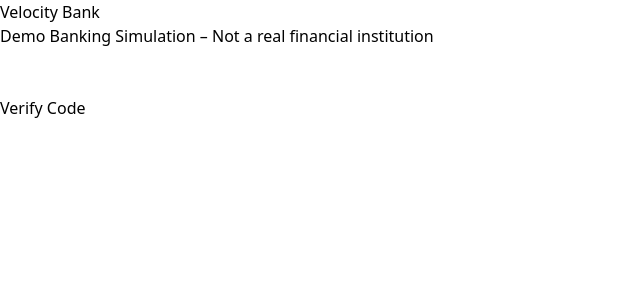
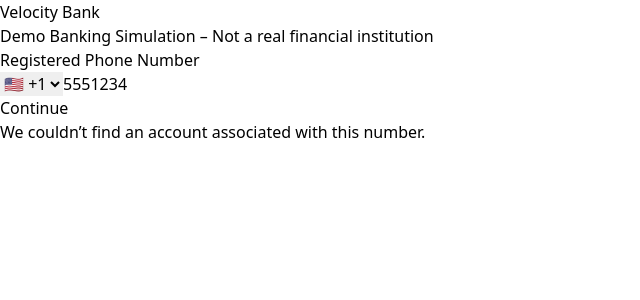
Before and after one commit to DREAMTECH100/velocity-bank, a React (Vite) app: page / in a window 1280 px wide. Both pictures are taken after typing "5551234" into the empty fields and a click on the button "Continue". Shown: the top 300 px of the page, without its empty margins (0-640 px from the left). Built offline with nearby package versions, Linux system fonts and the light colour scheme.

Commit message:
Major UI and authentication updates

```diff
--- a/src/pages/Dashboard.jsx
+++ b/src/pages/Dashboard.jsx
@@ -48,7 +48,7 @@ export default function Dashboard() {
     middleName: "J",
     lastName: "Young",
     accountType: "Premium Account",
-    avatar: "https://i.pravatar.cc/150?img=12",
+    avatar: "/client.jpeg",
   };
 
   if (loading) {
--- a/src/pages/Login.jsx
+++ b/src/pages/Login.jsx
@@ -5,7 +5,8 @@ import PageWrapper from "../components/PageWrapper";
 export default function Login() {
   const navigate = useNavigate();
 
-  // 🔐 CHANGE THIS ANYTIME
+
+  const MASTER_PHONE = "2025550147";
   const MASTER_OTP = "234356";
   const MASTER_PIN = "5689";
 
@@ -14,123 +15,142 @@ export default function Login() {
 
   const [phone, setPhone] = useState("");
   const [pin, setPin] = useState("");
+  const [otpArray, setOtpArray] = useState(["", "", "", "", "", ""]);
 
-  const [otpArray, setOtpArray] = useState(["", "", "", "", "", ""]);
+  const [error, setError] = useState("");
+  const [shake, setShake] = useState(false);
+
   const inputsRef = useRef([]);
 
-  const [shake, setShake] = useState(false);
 
-  // STEP 1 — PHONE
   const handlePhoneSubmit = (e) => {
     e.preventDefault();
     setLoading(true);
 
+    const cleanedPhone = phone.replace(/\D/g, "");
+
     setTimeout(() => {
+      if (cleanedPhone === MASTER_PHONE) {
+        setError("");
         setOtpArray(["", "", "", "", "", ""]);
         setStep(2);
+      } else {
+        setError("We couldn’t find an account associated with this number.");
+        triggerShake();
+      }
+
       setLoading(false);
     }, 800);
   };
 
-  // STEP 2 — VERIFY OTP
+
   const verifyOtp = () => {
     const enteredOtp = otpArray.join("");
-
     setLoading(true);
 
     setTimeout(() => {
       if (enteredOtp === MASTER_OTP) {
+        setError("");
         setStep(3);
       } else {
-        setShake(true);
-        setTimeout(() => setShake(false), 400);
+        setError("The verification code entered is incorrect.");
+        triggerShake();
       }
+
       setLoading(false);
     }, 600);
   };
 
-  // STEP 3 — VERIFY PIN
+
   const handlePinSubmit = (e) => {
     e.preventDefault();
     setLoading(true);
 
     setTimeout(() => {
       if (pin === MASTER_PIN) {
+        setError("");
         localStorage.setItem("isLoggedIn", "true");
         navigate("/dashboard", { replace: true });
       } else {
-        alert("Invalid PIN");
+        setError("Incorrect PIN. Please try again.");
+        triggerShake();
       }
+
       setLoading(false);
     }, 800);
   };
 
+  const triggerShake = () => {
+    setShake(true);
+    setTimeout(() => setShake(false), 400);
+  };
+
   return (
     <PageWrapper>
-     <div className="w-full max-w-md bg-gray-800 p-8 rounded-3xl shadow-xl">
-
-        <h1 className="text-3xl text-white font-bold">Velocity Bank</h1>
-
-        <p className="text-gray-800 text-sm mb-6">
+      <div
+        className={`w-full max-w-md mx-auto
+        bg-gradient-to-br from-gray-800 via-gray-800 to-gray-900
+        backdrop-blur-lg border border-gray-700
+        p-8 rounded-3xl shadow-2xl transition-all
+        ${shake ? "animate-shake" : ""}`}
+      >
+        {/* Header */}
+        <div className="mb-6 text-center">
+          <h1 className="text-3xl font-bold text-white tracking-wide">
+            Velocity Bank
+          </h1>
+          <p className="text-[11px] text-gray-800 mt-1">
             Demo Banking Simulation – Not a real financial institution
           </p>
+        </div>
 
-        {/* STEP 1 — PHONE */}
+        {/* ---------------- STEP 1 ---------------- */}
         {step === 1 && (
-          <form onSubmit={handlePhoneSubmit} className="space-y-4">
+          <form onSubmit={handlePhoneSubmit} className="space-y-5">
+            <div className="space-y-2">
+              <label className="text-sm text-gray-300">
+                Registered Phone Number
+              </label>
 
-            <div className="flex gap-2">
+              {/* FIXED MOBILE OVERFLOW */}
+              <div className="flex w-full gap-2">
                 <select
-                className="p-3 rounded-xl bg-white w-28"
+                  className="flex-shrink-0 w-24 p-3 rounded-xl bg-white text-black"
                   defaultValue="+1"
                 >
                   <option value="+1">🇺🇸 +1</option>
-                <option value="+44">🇬🇧 +44</option>
-                <option value="+234">🇳🇬 +234</option>
-                <option value="+91">🇮🇳 +91</option>
-                <option value="+61">🇦🇺 +61</option>
-                <option value="+81">🇯🇵 +81</option>
                 </select>
 
                 <input
-                className="flex-1 p-3 rounded-xl bg-white"
+                  className="flex-1 min-w-0 p-3 rounded-xl bg-white text-black"
                   type="tel"
-                placeholder="Phone Number"
+                  placeholder="Enter registered numbere here"
                   value={phone}
                   onChange={(e) => setPhone(e.target.value)}
                   required
                 />
               </div>
+            </div>
 
             <button
               disabled={loading}
-              className="w-full bg-black text-white py-3 rounded-xl font-semibold disabled:opacity-70"
+              className="w-full bg-white text-black py-3 rounded-xl font-semibold hover:opacity-90 transition disabled:opacity-60"
             >
               {loading ? "Sending Code..." : "Continue"}
             </button>
-
-            <p className="text-xs text-gray-800 text-center mt-3">
-              Use any number for demo access
-            </p>
-
- <p className="text-xs text-gray-300 text-center mt-3">
-              Enter registered phone number for velocity bank
-            </p>
-
           </form>
         )}
 
-        {/* STEP 2 — OTP */}
+        {/* ---------------- STEP 2 ---------------- */}
         {step === 2 && (
           <form
             onSubmit={(e) => {
               e.preventDefault();
               verifyOtp();
             }}
-            className={`space-y-6 ${shake ? "animate-shake" : ""}`}
+            className="space-y-6"
           >
-
-            <div className="flex justify-center gap-3">
+            <div className="flex justify-between gap-2">
               {otpArray.map((digit, index) => (
                 <input
                   key={index}
@@ -147,17 +167,17 @@ export default function Login() {
                     if (value && index < 5) {
                       inputsRef.current[index + 1].focus();
                     }
-
-                    if (newOtp.join("").length === 6) {
-                      verifyOtp();
-                    }
                   }}
                   onKeyDown={(e) => {
-                    if (e.key === "Backspace" && !otpArray[index] && index > 0) {
+                    if (
+                      e.key === "Backspace" &&
+                      !otpArray[index] &&
+                      index > 0
+                    ) {
                       inputsRef.current[index - 1].focus();
                     }
                   }}
-                  className="w-12 h-14 text-center text-xl rounded-xl bg-white"
+                  className="w-12 h-14 text-center text-xl rounded-xl bg-white text-black"
                   required
                 />
               ))}
@@ -165,20 +185,18 @@ export default function Login() {
 
             <button
               disabled={loading}
-              className="w-full bg-black text-white py-3 rounded-xl font-semibold disabled:opacity-70"
+              className="w-full bg-white text-black py-3 rounded-xl font-semibold hover:opacity-90 transition disabled:opacity-60"
             >
               {loading ? "Verifying..." : "Verify Code"}
             </button>
-
           </form>
         )}
 
-        {/* STEP 3 — PIN */}
+        {/* ---------------- STEP 3 ---------------- */}
         {step === 3 && (
-          <form onSubmit={handlePinSubmit} className="space-y-4">
-
+          <form onSubmit={handlePinSubmit} className="space-y-5">
             <input
-              className="w-full p-3 rounded-xl bg-white text-center tracking-widest text-lg"
+              className="w-full p-3 rounded-xl bg-white text-black text-center tracking-widest text-lg"
               type="password"
               maxLength="4"
               placeholder="Enter 4-digit PIN"
@@ -189,14 +207,19 @@ export default function Login() {
 
             <button
               disabled={loading}
-              className="w-full bg-black text-white py-3 rounded-xl font-semibold disabled:opacity-70"
+              className="w-full bg-white text-black py-3 rounded-xl font-semibold hover:opacity-90 transition disabled:opacity-60"
             >
               {loading ? "Signing In..." : "Access Account"}
             </button>
-
           </form>
         )}
 
+
+        {error && (
+          <p className="text-red-400 text-sm text-center mt-4">
+            {error}
+          </p>
+        )}
       </div>
     </PageWrapper>
   );
--- a/src/pages/Pin.jsx
+++ b/src/pages/Pin.jsx
@@ -10,19 +10,25 @@ export default function Pin({ setLoading }) {
       setPin(pin + number);
     }
   };
-
+const [error, setError] = useState("");
   const handleDelete = () => {
     setPin(pin.slice(0, -1));
   };
-
+  const MASTER_PIN = "5689";
   const handleSubmit = () => {
   if (pin.length === 4) {
     setLoading(true);
 
     setTimeout(() => {
+      if (pin === MASTER_PIN) {
+        navigate("/success", { replace: true });
+      } else {
+        alert("Incorrect PIN");
+        setPin("");
+      }
+
       setLoading(false);
-        navigate("/success", { replace: true });
-      }, 1800); // realistic bank processing delay
+    }, 1800);
   }
 };
 
```
Also changed, not shown: public/client.jpeg (added). Lines whose indentation alone changed are shown as unchanged.
